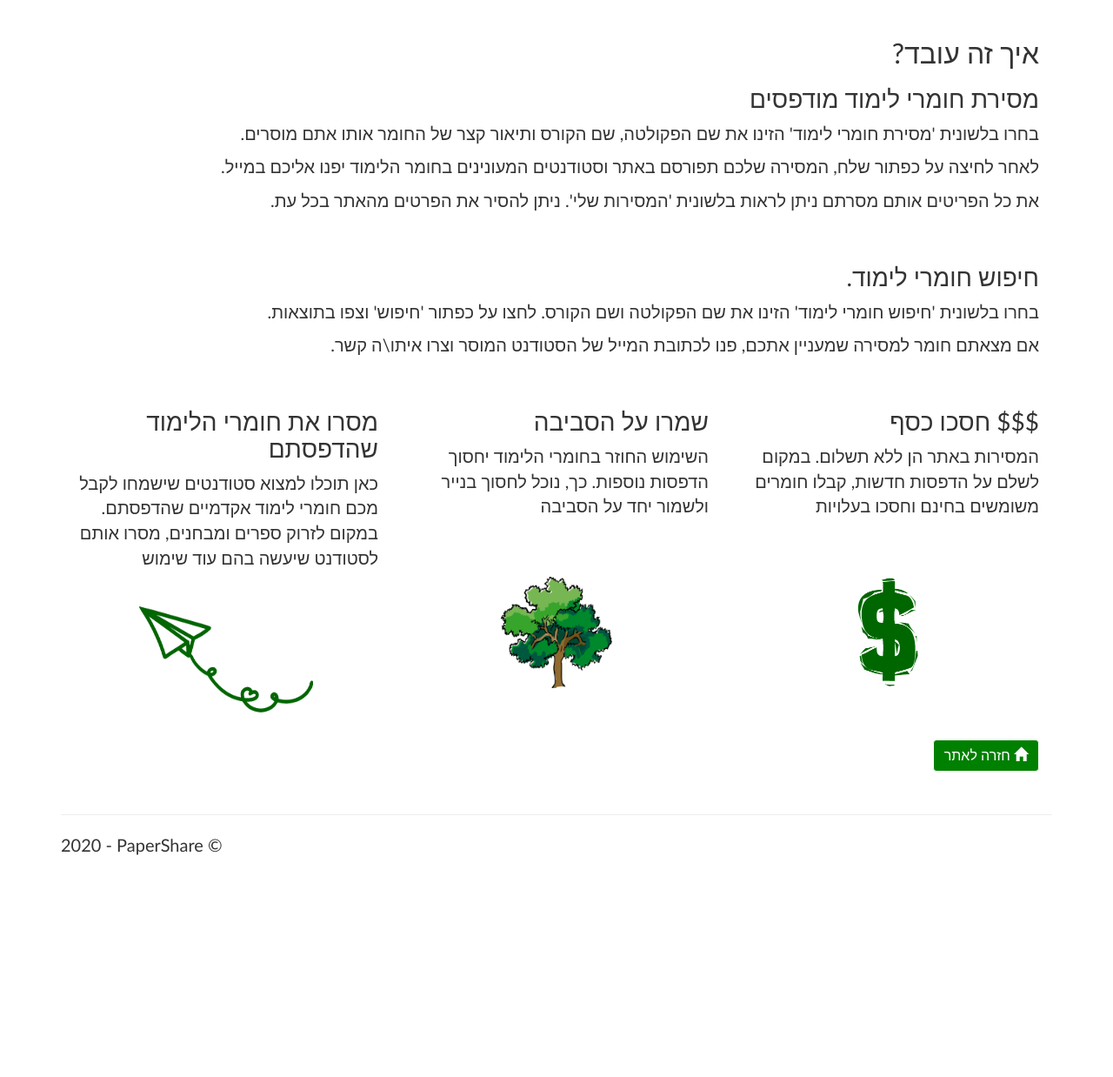
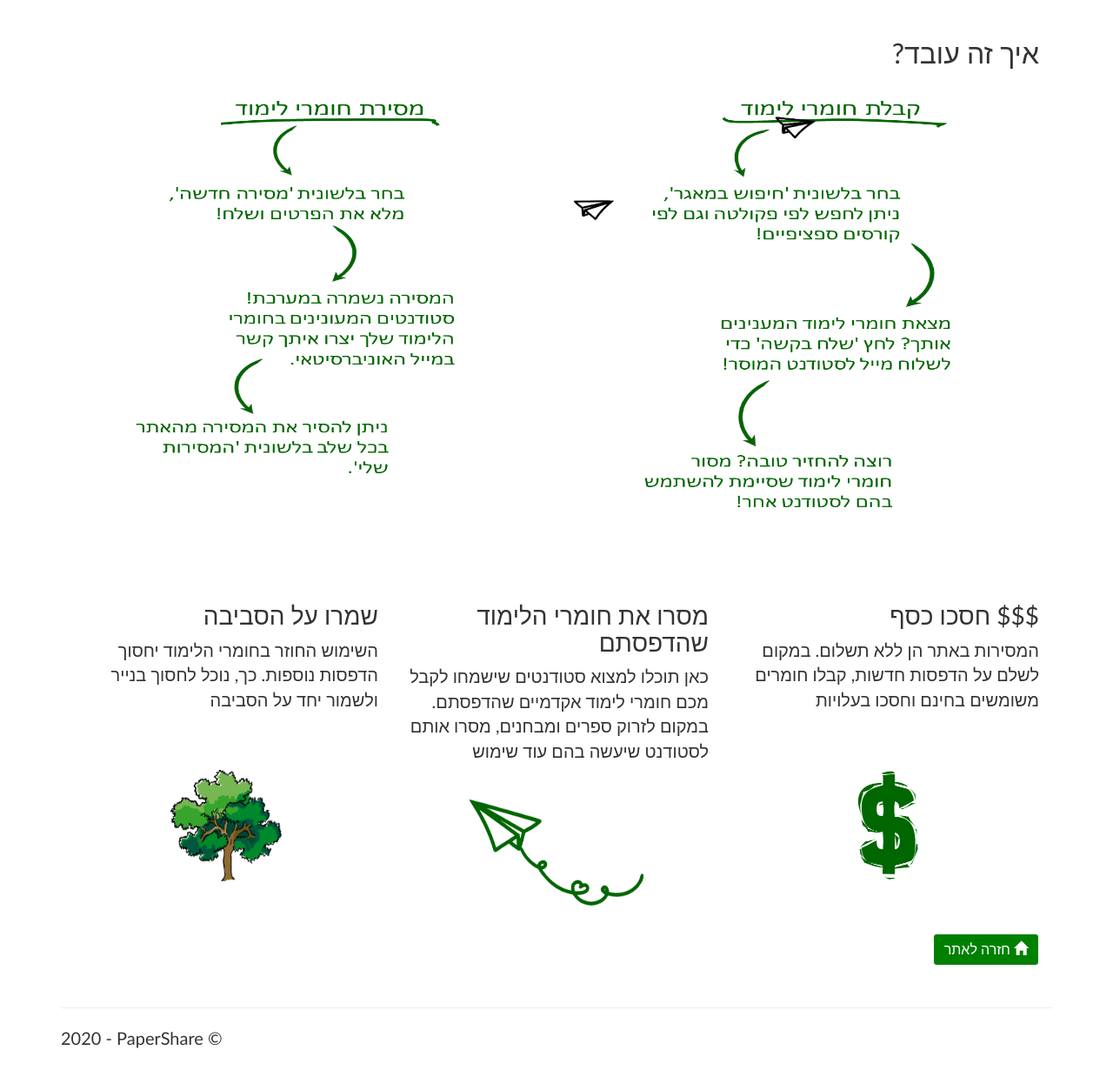
Before and after one commit to tomerkeren42/PaperShare, a Flask app: page /how_to in a window 1280 px wide. Shown: the part 56-1294 px from the top of the page at 87% size. Before the commit the page ends 1039 px from the top, so only its background shows below. Run offline with Flask 2, Linux system fonts and the light colour scheme; some libraries are stand-ins or nearby versions.

Commit message:
new how-to page

```diff
--- a/FlaskWebProject/FlaskWebProject/templates/how_to.html
+++ b/FlaskWebProject/FlaskWebProject/templates/how_to.html
@@ -12,29 +12,38 @@
 <meta name="viewport" content="width=device-width, initial-scale=1">
 
 <div class="container">
-    <!--Detailed explenation of the PS idea and proccess-->
+    <!--Detailed chart of the PS idea and proccess-->
     <h2 class="text-right">?איך זה עובד</h2>
-    <h3 class="text-right">מסירת חומרי לימוד מודפסים</h3>
-    <p class="text-right">.בחרו בלשונית 'מסירת חומרי לימוד' הזינו את שם הפקולטה, שם הקורס ותיאור קצר של החומר אותו אתם מוסרים</p>
-    <p class="text-right">.לאחר לחיצה על כפתור שלח, המסירה שלכם תפורסם באתר וסטודנטים המעונינים בחומר הלימוד יפנו אליכם במייל</p>
-    <p class="text-right">.את כל הפריטים אותם מסרתם ניתן לראות בלשונית 'המסירות שלי'. ניתן להסיר את הפרטים מהאתר בכל עת</p>
-    <br />
-    <h3 class="text-right">.חיפוש חומרי לימוד</h3>
-    <p class="text-right">.בחרו בלשונית 'חיפוש חומרי לימוד' הזינו את שם הפקולטה ושם הקורס. לחצו על כפתור 'חיפוש' וצפו בתוצאות</p>
-    <p class="text-right">.אם מצאתם חומר למסירה שמעניין אתכם, פנו לכתובת המייל של הסטודנט המוסר וצרו איתו\ה קשר</p>
-    <br />
+    <div class="row">
+        <div class="col-md-6">
+            <img src="/static/img/giveaway.png" alt="giveaway" class="center img-how-to" style="width:80%;height:80%;">
+        </div>
+        <div class="col-md-6">
+            <img src="/static/img/takeaway.png" alt="takeaway" class="center img-how-to" style="width:80%;height:80%;">
+        </div>
+    </div>
+
+    <!--Paper airplanes flying across-->
+    <div class="bird-container bird-container--one" style="top:15%">
+        <div class="bird bird--one"></div>
+    </div>
+
+    <div class="bird-container bird-container--two" style="top:25%">
+        <div class="bird bird--two"></div>
+    </div>
+
+    <div class="bird-container bird-container--three" style="top:35%">
+        <div class="bird bird--three"></div>
+    </div>
+
+    <div class="bird-container bird-container--four" style="top:45%">
+        <div class="bird bird--four"></div>
+    </div>
 
 
     <!--Row of 3 pillars-->
     <div class="row">
-        <div class="col-md-4">
-            <h3 class="text-right">מסרו את חומרי הלימוד שהדפסתם</h3>
-            <p class="text-right">
-                כאן תוכלו למצוא סטודנטים שישמחו לקבל מכם חומרי לימוד אקדמיים שהדפסתם. במקום לזרוק ספרים ומבחנים, מסרו אותם לסטודנט שיעשה בהם עוד שימוש
-            </p>
-            <br />
-            <img src="/static/img/airplane.png" alt="airplane" class="center img-how-to" style="width:200px;height:128px;">
-        </div>
+
         <div class="col-md-4">
             <h3 class="text-right">שמרו על הסביבה</h3>
             <p class="text-right">
@@ -44,6 +53,16 @@
             <br />
             <img src="/static/img/oak.png" alt="tree" class="center img-how-to" style="width:128px;height:128px;">
         </div>
+
+        <div class="col-md-4">
+            <h3 class="text-right">מסרו את חומרי הלימוד שהדפסתם</h3>
+            <p class="text-right">
+                כאן תוכלו למצוא סטודנטים שישמחו לקבל מכם חומרי לימוד אקדמיים שהדפסתם. במקום לזרוק ספרים ומבחנים, מסרו אותם לסטודנט שיעשה בהם עוד שימוש
+            </p>
+            <br />
+            <img src="/static/img/airplane.png" alt="airplane" class="center img-how-to" style="width:200px;height:128px;">
+        </div>
+
         <div class="col-md-4">
             <h3 class="text-right">חסכו כסף $$$</h3>
             <p class="text-right">
--- a/FlaskWebProject/FlaskWebProject/templates/index.html
+++ b/FlaskWebProject/FlaskWebProject/templates/index.html
@@ -11,7 +11,7 @@
 <!-- big banner of PS logo and introduction text-->
 <div class="jumbotron">
     <div class="container">
-        <div class="bird-container bird-container--one">
+        <div class="bird-container bird-container--one" style="top:15%">
             <div class="bird bird--one"></div>
         </div>
 
@@ -23,7 +23,7 @@
             <div class="bird bird--three"></div>
         </div>
 
-        <div class="bird-container bird-container--four">
+        <div class="bird-container bird-container--four" style="top:35%">
             <div class="bird bird--four"></div>
         </div>
         <img src="/static/img/psbannergrey.png" alt="PaperShare" class="center imgban">
@@ -49,7 +49,7 @@
                         {% else %}
                         <input type="email" class="form-control" id="email" name="email" placeholder="הכנס\י כתובת מייל אוניברסיטאית" required oninvalid="this.setCustomValidity('הכנס כתובת מייל לצורך כניסה למערכת')" oninput="this.setCustomValidity('')">
                         {% endif %}
-                        <button type="submit" class="btn btn-ps"> כניסה </button>
+                        <button type="submit" class="btn btn-ps"> כניסה <i class="fas fa-sign-in-alt"></i></button>
                     </div>
 
                 </div>
```
Also changed, not shown: FlaskWebProject/FlaskWebProject/static/img/giveaway.png (added), FlaskWebProject/FlaskWebProject/static/img/takeaway.png (added).
